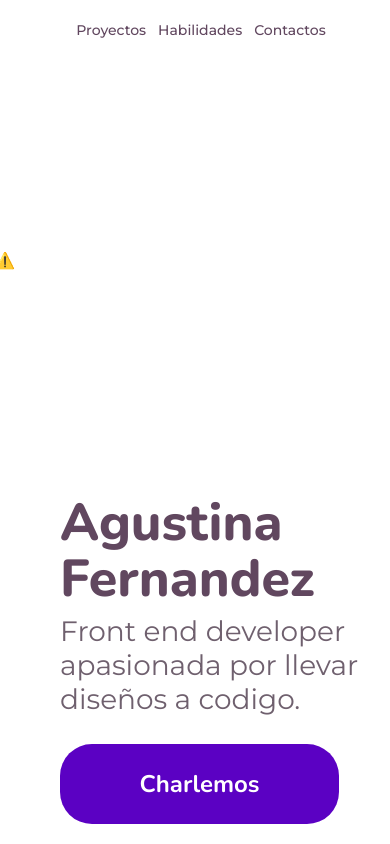
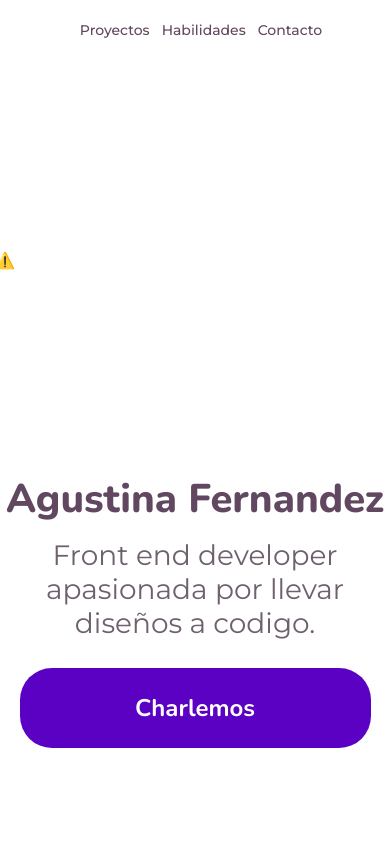
Before and after one commit to ayrtonartaza/animacion-a-codigo, a plain HTML site: page index.html in a window 390 px wide. Drawn offline with nearby package versions, Linux system fonts and the light colour scheme; no server answers.

Commit message:
responsive actualized

```diff
--- a/index.html
+++ b/index.html
@@ -1,33 +1,42 @@
 <!DOCTYPE html>
 <html lang="en">
   <head>
-    <meta charset="UTF-8">
-    <meta http-equiv="X-UA-Compatible" content="IE=edge">
-    <meta name="viewport" content="width=device-width, initial-scale=1.0">
+    <meta charset="UTF-8" />
+    <meta http-equiv="X-UA-Compatible" content="IE=edge" />
+    <meta name="viewport" content="width=device-width, initial-scale=1.0" />
     <title>Porfolio</title>
-    <link rel="stylesheet" href="style.css">
+    <link rel="stylesheet" href="style.css" />
     <script src="https://unpkg.com/@lottiefiles/lottie-player@latest/dist/lottie-player.js"></script>
-    <link rel="preconnect" href="https://fonts.googleapis.com">
-    <link rel="preconnect" href="https://fonts.gstatic.com" crossorigin>
-    <link href="https://fonts.googleapis.com/css2?family=Montserrat:wght@400;500&family=Nunito:wght@700;800&display=swap" rel="stylesheet">
+    <link rel="preconnect" href="https://fonts.googleapis.com" />
+    <link rel="preconnect" href="https://fonts.gstatic.com" crossorigin />
+    <link
+      href="https://fonts.googleapis.com/css2?family=Montserrat:wght@400;500&family=Nunito:wght@700;800&display=swap"
+      rel="stylesheet"
+    />
   </head>
   <body>
     <header>
       <nav>
         <li>Proyectos</li>
         <li>Habilidades</li>
-            <li>Contactos</li>
+        <li>Contacto</li>
       </nav>
     </header>
 
     <main>
-        <lottie-player src="https://assets3.lottiefiles.com/packages/lf20_Yfas6J.json"  background="transparent"  speed=".5"  style="width: 400px; height: 400px;"  loop  autoplay></lottie-player>
+      <lottie-player
+        src="https://assets3.lottiefiles.com/packages/lf20_Yfas6J.json"
+        background="transparent"
+        speed=".5"
+        style="width: 400px; height: 400px"
+        loop
+        autoplay
+      ></lottie-player>
       <div id="info">
         <h1>Agustina Fernandez</h1>
         <h3>Front end developer apasionada por llevar diseños a codigo.</h3>
         <a href="#">Charlemos</a>
       </div>
     </main>
-
   </body>
 </html>
--- a/style.css
+++ b/style.css
@@ -35,7 +35,6 @@ main {
   flex-direction: row;
   height: fit-content;
   justify-content: center;
-  margin-top: 0px;
 }
 #info {
   margin-top: 56px;
@@ -107,8 +106,28 @@ a {
     font-size: 14px;
     margin-left: 12px;
   }
+  main {
+    margin: 0px;
+    display: flex;
+    flex-flow: column nowrap;
+    align-items: center;
+  }
+  #info {
+    margin-top: -12px;
+    margin-left: 0px;
+    display: flex;
+    flex-flow: column nowrap;
+    justify-content: center;
+    align-items: center;
+  }
   h1 {
-    line-height: 56px;
+    font-size: 40px;
+    line-height: 48px;
+    text-align: center;
+  }
+  h3 {
+    margin-top: -12px;
+    text-align: center;
   }
 }
 @media screen and (min-width: 1320px) {
```
Lines whose indentation alone changed are shown as unchanged.
